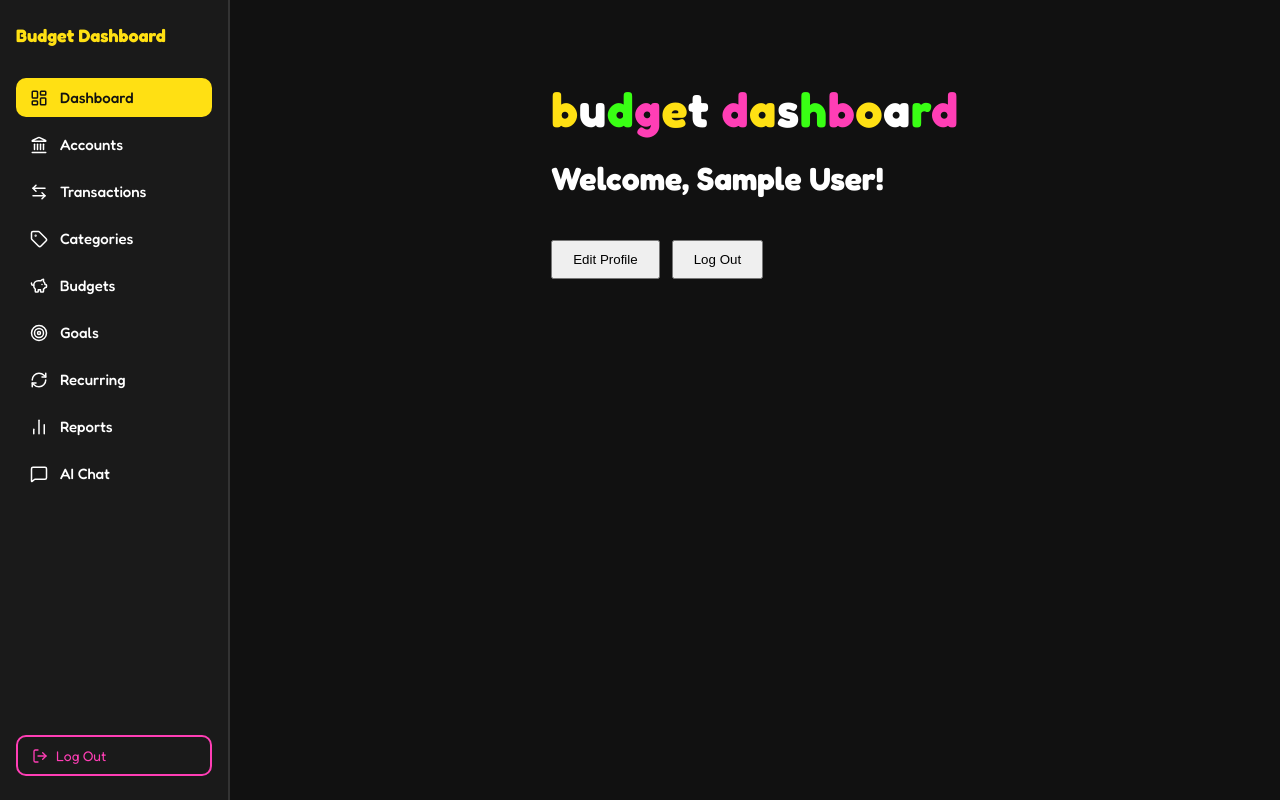
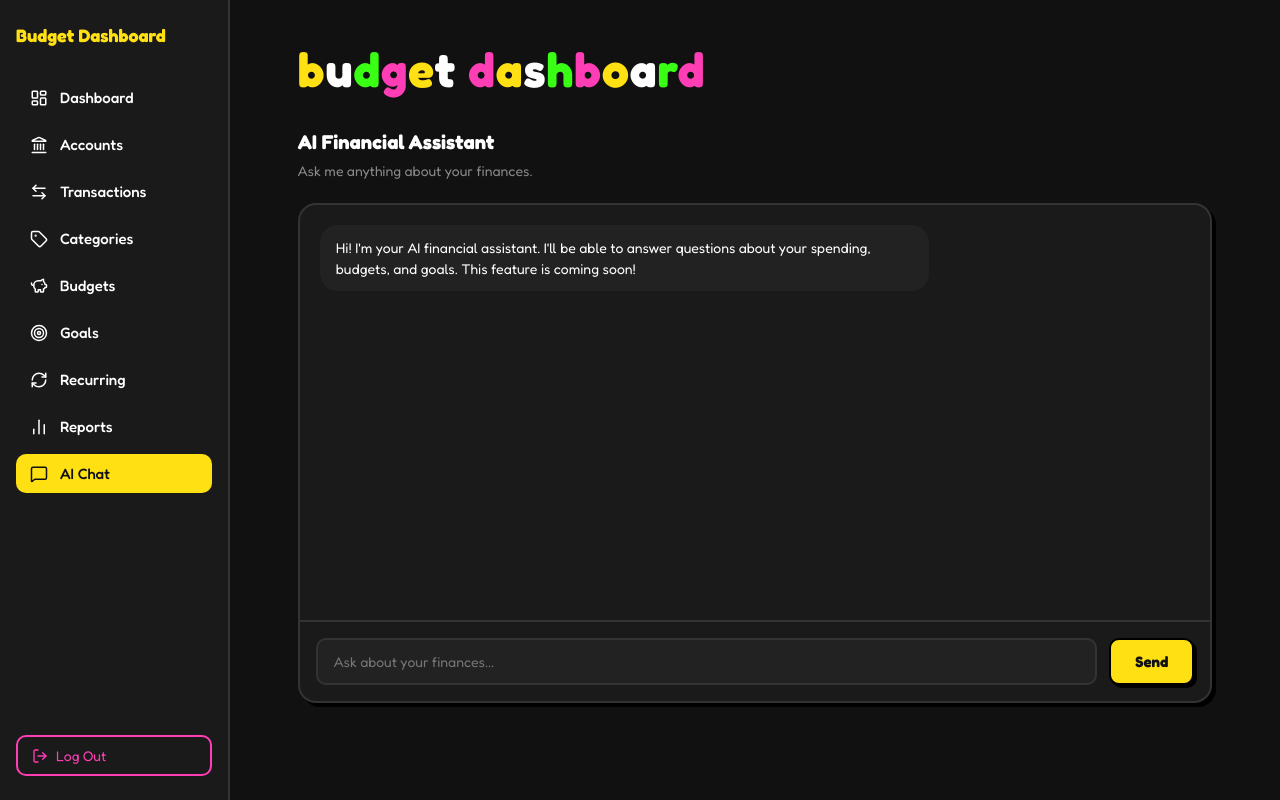
Before and after one commit to rubygkendrick/budget-dashboard, a React (Vite) app: page /ai-chat in a window 1280 px wide. Before the commit this address led to /dashboard. Built offline with nearby package versions, Linux system fonts and the light colour scheme; sample sign-in values are in the browser's storage.

Commit message:
feat: add AI chat placeholder page

```diff
--- a/src/App.tsx
+++ b/src/App.tsx
@@ -13,6 +13,7 @@ import RecurringPage from "./pages/RecurringPage";
 import BudgetsPage from "./pages/BudgetsPage";
 import GoalsPage from "./pages/GoalsPage";
 import ReportsPage from "./pages/ReportsPage";
+import AIChatPage from "./pages/AIChatPage";
 
 import "./App.css";
 
@@ -113,6 +114,16 @@ function App() {
               </ProtectedRoute>
             }
           />
+          <Route
+            path="/ai-chat"
+            element={
+              <ProtectedRoute>
+                <Layout>
+                  <AIChatPage />
+                </Layout>
+              </ProtectedRoute>
+            }
+          />
           <Route path="*" element={<Navigate to="/dashboard" />} />
         </Routes>
       </BrowserRouter>
--- /dev/null
+++ b/src/pages/AIChatPage.tsx
@@ -0,0 +1,153 @@
+// AI Chat page: placeholder for AI-powered financial assistant. Will connect to Anthropic API when ready.
+import { useState } from 'react';
+import AppTitle from '../components/AppTitle';
+
+interface Message {
+  role: 'user' | 'assistant';
+  content: string;
+}
+
+export default function AIChatPage() {
+  const [messages, setMessages] = useState<Message[]>([
+    {
+      role: 'assistant',
+      content: 'Hi! I\'m your AI financial assistant. I\'ll be able to answer questions about your spending, budgets, and goals. This feature is coming soon!',
+    },
+  ]);
+  const [input, setInput] = useState('');
+
+  function handleSend() {
+    if (!input.trim()) return;
+
+    const userMessage: Message = { role: 'user', content: input };
+    const placeholderReply: Message = {
+      role: 'assistant',
+      content: 'AI chat is coming soon! Once connected, I\'ll be able to answer questions like "How much did I spend on food this month?" or "Am I on track with my savings goals?"',
+    };
+
+    setMessages([...messages, userMessage, placeholderReply]);
+    setInput('');
+  }
+
+  function handleKeyDown(e: React.KeyboardEvent) {
+    if (e.key === 'Enter' && !e.shiftKey) {
+      e.preventDefault();
+      handleSend();
+    }
+  }
+
+  return (
+    <div style={styles.container}>
+      <AppTitle />
+
+      <h2 style={styles.heading}>AI Financial Assistant</h2>
+      <p style={styles.subtitle}>Ask me anything about your finances.</p>
+
+      <div style={styles.chatBox}>
+        <div style={styles.messages}>
+          {messages.map((msg, i) => (
+            <div
+              key={i}
+              style={{
+                ...styles.message,
+                alignSelf: msg.role === 'user' ? 'flex-end' : 'flex-start',
+                backgroundColor: msg.role === 'user' ? 'var(--color-accent)' : 'var(--color-bg-input)',
+                color: msg.role === 'user' ? 'var(--color-text-primary)' : 'var(--color-text-light)',
+              }}
+            >
+              {msg.content}
+            </div>
+          ))}
+        </div>
+
+        <div style={styles.inputRow}>
+          <input
+            style={styles.input}
+            type="text"
+            placeholder="Ask about your finances..."
+            value={input}
+            onChange={(e) => setInput(e.target.value)}
+            onKeyDown={handleKeyDown}
+          />
+          <button style={styles.button} onClick={handleSend}>
+            Send
+          </button>
+        </div>
+      </div>
+    </div>
+  );
+}
+
+const styles: Record<string, React.CSSProperties> = {
+  container: {
+    color: 'var(--color-text-light)',
+    width: '100%',
+  },
+  heading: {
+    fontSize: '20px',
+    fontWeight: 'bold',
+    marginBottom: '8px',
+    marginTop: '32px',
+    color: 'var(--color-text-light)',
+  },
+  subtitle: {
+    color: 'var(--color-text-muted)',
+    fontSize: '14px',
+    marginBottom: '24px',
+    marginTop: 0,
+  },
+  chatBox: {
+    backgroundColor: 'var(--color-bg-card)',
+    border: 'var(--border-chunky-light)',
+    borderRadius: 'var(--radius-md)',
+    boxShadow: 'var(--shadow-card)',
+    display: 'flex',
+    flexDirection: 'column',
+    height: '500px',
+    overflow: 'hidden',
+  },
+  messages: {
+    flex: 1,
+    overflowY: 'auto',
+    padding: '20px',
+    display: 'flex',
+    flexDirection: 'column',
+    gap: '12px',
+  },
+  message: {
+    maxWidth: '70%',
+    padding: '12px 16px',
+    borderRadius: 'var(--radius-md)',
+    fontSize: '14px',
+    lineHeight: '1.5',
+  },
+  inputRow: {
+    display: 'flex',
+    gap: '12px',
+    padding: '16px',
+    borderTop: 'var(--border-chunky-light)',
+  },
+  input: {
+    flex: 1,
+    backgroundColor: 'var(--color-bg-input)',
+    border: 'var(--border-chunky-light)',
+    borderRadius: 'var(--radius-sm)',
+    padding: '12px 16px',
+    color: 'var(--color-text-light)',
+    fontSize: '14px',
+    outline: 'none',
+    fontFamily: 'var(--font-sans)',
+  },
+  button: {
+    backgroundColor: 'var(--color-accent)',
+    color: 'var(--color-text-primary)',
+    border: 'var(--border-chunky)',
+    borderRadius: 'var(--radius-sm)',
+    padding: '12px 24px',
+    fontSize: '15px',
+    fontWeight: 'bold',
+    cursor: 'pointer',
+    boxShadow: 'var(--shadow-btn)',
+    fontFamily: 'var(--font-sans)',
+  },
+};
```
Also changed, not shown: 2 other files (tests, documents, lock files or other folders).
